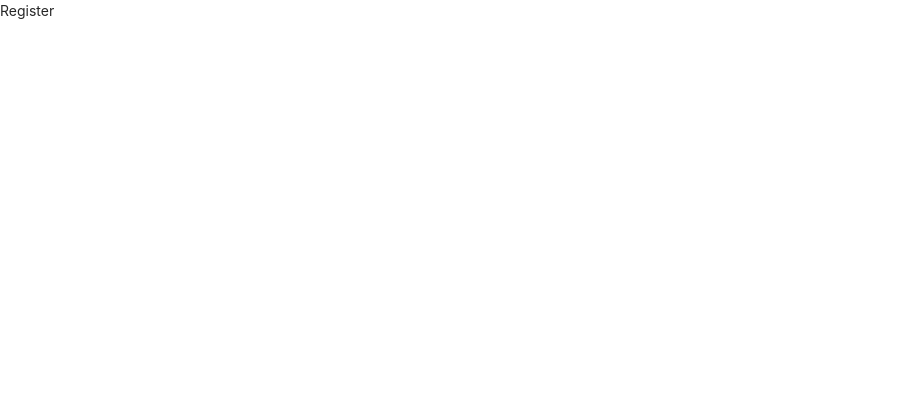
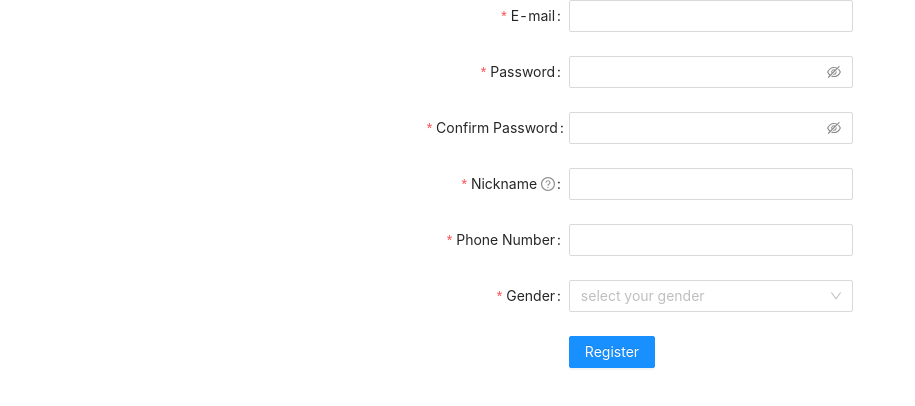
Before and after one commit to techinnovationlabs/movie-ticketing-system-frontend, a React (Create React App) app: page /sign-up in a window 1280 px wide. Shown: the top 406 px of the page, without its empty margins (0-915 px from the left). Built offline with nearby package versions, Linux system fonts and the light colour scheme.

Commit message:
basic login & register form with validation

```diff
--- a/src/App.css
+++ b/src/App.css
@@ -28,6 +28,10 @@
   color: #61dafb;
 }
 
+.loginFormAlign {
+  position: relative;
+  top: 28vh;
+}
 @keyframes App-logo-spin {
   from {
     transform: rotate(0deg);
--- a/src/redux/reducer/authReducer.js
+++ b/src/redux/reducer/authReducer.js
@@ -1,9 +1,13 @@
 import { AUTH, AUTH_ERROR } from "../../helpers/constant";
 
+const authUser = localStorage.getItem("authUser")
+  ? JSON.parse(localStorage.getItem("authUser"))
+  : null;
+const authenticated = localStorage.getItem("authUser") ? true : false;
 const initialState = {
   token: localStorage.getItem("token"),
-  isAuthenticated: JSON.parse(localStorage.getItem("authUser")) ? true : null,
-  user: JSON.parse(localStorage.getItem("authUser")),
+  isAuthenticated: authenticated,
+  user: authUser,
 };
 export default function (state = initialState, action) {
   const { type, payload } = action;
--- a/src/unauthenticated pages/Login.jsx
+++ b/src/unauthenticated pages/Login.jsx
@@ -1,7 +1,95 @@
 import React from "react";
 
-const Login = () => {
-  return <div>Login</div>;
+import { Row, Col } from "antd";
+import { Form, Input, Button, Checkbox } from "antd";
+
+import "../App.css";
+import { login } from "../redux/action/authAction";
+import { connect } from "react-redux";
+
+const Login = ({ login }) => {
+  const onFinish = (values) => {
+    console.log("Success:", values);
+    login({ data: values });
+  };
+
+  const onFinishFailed = (errorInfo) => {
+    console.error("Failed:", errorInfo);
+  };
+  return (
+    <Row className="loginFormAlign" align="middle">
+      <Col sm={0} lg={8} offset={{ sm: 0, lg: 8 }} />
+      <Col sm={24} lg={8}>
+        <Form
+          name="basic"
+          labelCol={{
+            span: 8,
+          }}
+          wrapperCol={{
+            span: 16,
+          }}
+          initialValues={{
+            remember: true,
+          }}
+          onFinish={onFinish}
+          onFinishFailed={onFinishFailed}
+          autoComplete="off"
+        >
+          <Form.Item
+            label="Username"
+            name="username"
+            rules={[
+              {
+                required: true,
+                message: "Please input your username!",
+              },
+            ]}
+          >
+            <Input />
+          </Form.Item>
+
+          <Form.Item
+            label="Password"
+            name="password"
+            rules={[
+              {
+                required: true,
+                message: "Please input your password!",
+              },
+            ]}
+          >
+            <Input.Password />
+          </Form.Item>
+
+          <Form.Item
+            name="remember"
+            valuePropName="checked"
+            wrapperCol={{
+              offset: 8,
+              span: 16,
+            }}
+          >
+            <Checkbox>Remember me</Checkbox>
+          </Form.Item>
+
+          <Form.Item
+            wrapperCol={{
+              offset: 8,
+              span: 16,
+            }}
+          >
+            <Button type="primary" htmlType="submit">
+              Submit
+            </Button>
+          </Form.Item>
+        </Form>
+      </Col>
+    </Row>
+  );
 };
 
-export default Login;
+const mapStateToProps = (state) => ({
+  ...state,
+});
+
+export default connect(mapStateToProps, { login })(Login);
--- a/src/unauthenticated pages/Register.jsx
+++ b/src/unauthenticated pages/Register.jsx
@@ -1,7 +1,155 @@
 import React from "react";
+import { Form, Input, Select, Row, Col, Button } from "antd";
+const { Option } = Select;
+
+const formItemLayout = {
+  labelCol: {
+    xs: { span: 24 },
+    sm: { span: 8 },
+  },
+  wrapperCol: {
+    xs: { span: 24 },
+    sm: { span: 16 },
+  },
+};
+const tailFormItemLayout = {
+  wrapperCol: {
+    xs: {
+      span: 24,
+      offset: 0,
+    },
+    sm: {
+      span: 16,
+      offset: 8,
+    },
+  },
+};
 
 const Register = () => {
-  return <div>Register</div>;
+  const [form] = Form.useForm();
+
+  const onFinish = (values) => {
+    console.log("Received values of form: ", values);
+  };
+
+  return (
+    <Row align="middle">
+      <Col sm={0} lg={8} offset={{ sm: 0, lg: 8 }} />
+      <Col sm={24} lg={8}>
+        <Form
+          {...formItemLayout}
+          form={form}
+          name="register"
+          onFinish={onFinish}
+          initialValues={{
+            residence: ["zhejiang", "hangzhou", "xihu"],
+            prefix: "86",
+          }}
+          scrollToFirstError
+        >
+          <Form.Item
+            name="email"
+            label="E-mail"
+            rules={[
+              {
+                type: "email",
+                message: "The input is not valid E-mail!",
+              },
+              {
+                required: true,
+                message: "Please input your E-mail!",
+              },
+            ]}
+          >
+            <Input />
+          </Form.Item>
+
+          <Form.Item
+            name="password"
+            label="Password"
+            rules={[
+              {
+                required: true,
+                message: "Please input your password!",
+              },
+            ]}
+            hasFeedback
+          >
+            <Input.Password />
+          </Form.Item>
+
+          <Form.Item
+            name="confirm"
+            label="Confirm Password"
+            dependencies={["password"]}
+            hasFeedback
+            rules={[
+              {
+                required: true,
+                message: "Please confirm your password!",
+              },
+              ({ getFieldValue }) => ({
+                validator(_, value) {
+                  if (!value || getFieldValue("password") === value) {
+                    return Promise.resolve();
+                  }
+                  return Promise.reject(
+                    new Error(
+                      "The two passwords that you entered do not match!"
+                    )
+                  );
+                },
+              }),
+            ]}
+          >
+            <Input.Password />
+          </Form.Item>
+
+          <Form.Item
+            name="nickname"
+            label="Nickname"
+            tooltip="What do you want others to call you?"
+            rules={[
+              {
+                required: true,
+                message: "Please input your nickname!",
+                whitespace: true,
+              },
+            ]}
+          >
+            <Input />
+          </Form.Item>
+
+          <Form.Item
+            name="phone"
+            label="Phone Number"
+            rules={[
+              { required: true, message: "Please input your phone number!" },
+            ]}
+          >
+            <Input style={{ width: "100%" }} />
+          </Form.Item>
+
+          <Form.Item
+            name="gender"
+            label="Gender"
+            rules={[{ required: true, message: "Please select gender!" }]}
+          >
+            <Select placeholder="select your gender">
+              <Option value="male">Male</Option>
+              <Option value="female">Female</Option>
+              <Option value="other">Other</Option>
+            </Select>
+          </Form.Item>
+          <Form.Item {...tailFormItemLayout}>
+            <Button type="primary" htmlType="submit">
+              Register
+            </Button>
+          </Form.Item>
+        </Form>
+      </Col>
+    </Row>
+  );
 };
 
 export default Register;
```
